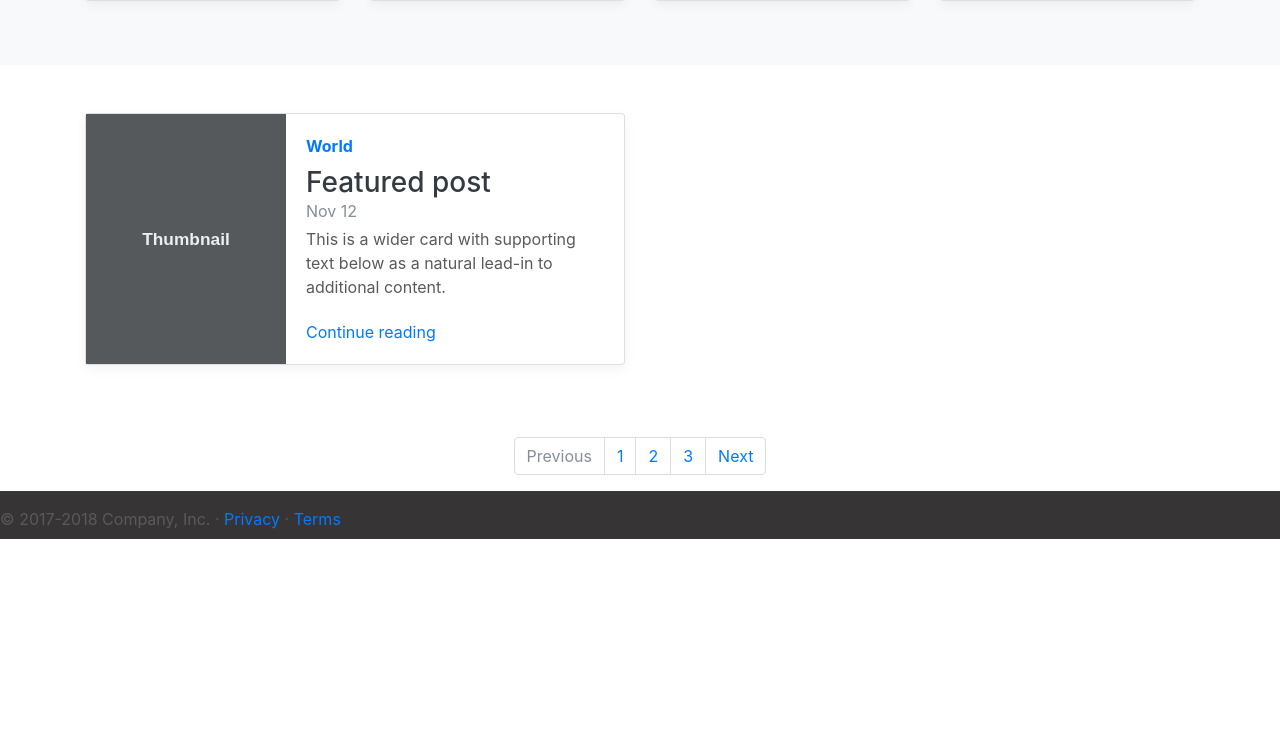
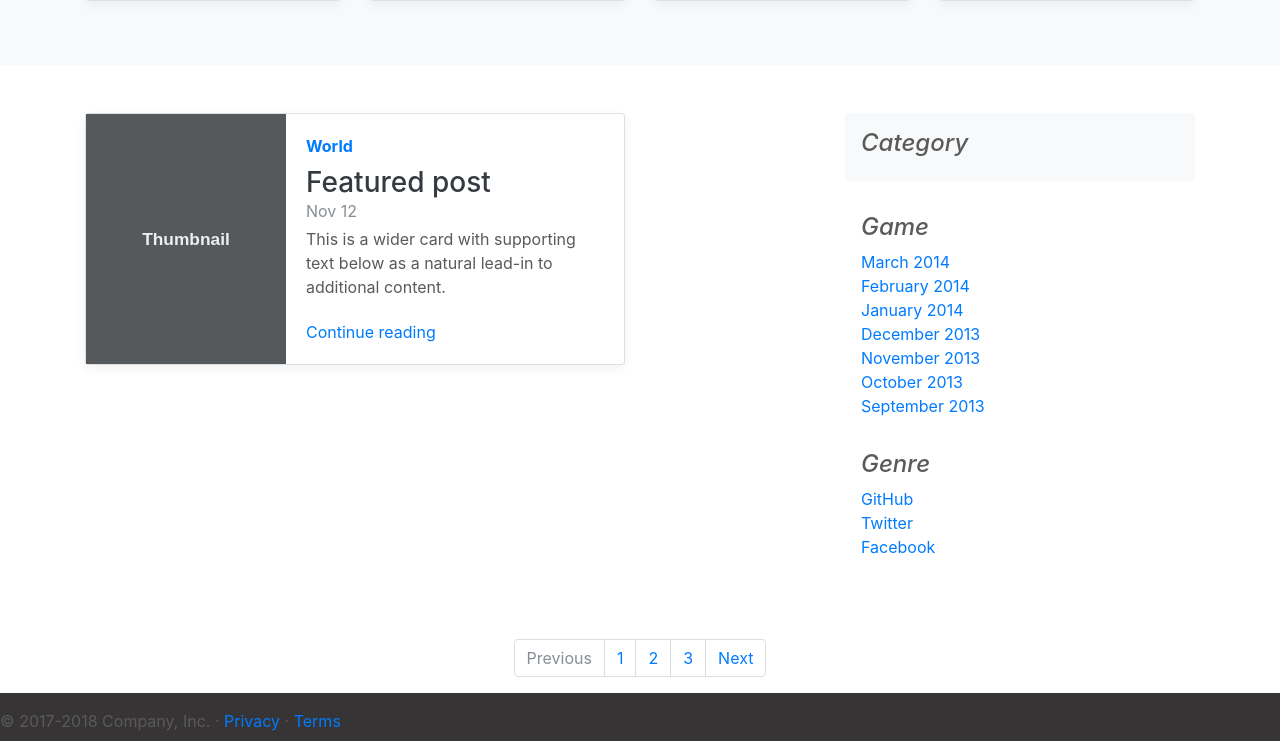
Before and after one commit to aditgege/Game.in, a PHP site: page / in a window 1280 px wide. Shown: the part 1138-1879 px from the top of the page. Before the commit the page ends 1677 px from the top, so only its background shows below. Run offline with PHP 8.4, Linux system fonts and the light colour scheme.

Commit message:
final index

```diff
--- a/Views/v_index.php
+++ b/Views/v_index.php
@@ -143,13 +143,11 @@
       </div>
       <div class="">
         <div class="container ">
-
           <div class="row mb-2 my-5">
             <div class="col-md-6">
               <div class="card flex-md-row mb-4 box-shadow h-md-250">
 
                 <img class="card-img-right flex-auto d-none d-md-block" data-src="holder.js/200x250?theme=thumb" alt="Card image cap">
-
                 <div class="card-body d-flex flex-column align-items-start">
                   <strong class="d-inline-block mb-2 text-primary">World</strong>
                   <h3 class="mb-0">
@@ -161,13 +159,34 @@
                 </div>
               </div>
             </div>
+            <aside class="col-md-4 blog-sidebar ml-auto">
+              <div class="p-3 mb-3 bg-light rounded">
+                <h4 class="font-italic">Category</h4>
+              </div>
+              <div class="p-3">
+                <h4 class="font-italic">Game</h4>
+                <ol class="list-unstyled mb-0">
+                  <li><a href="#">March 2014</a></li>
+                  <li><a href="#">February 2014</a></li>
+                  <li><a href="#">January 2014</a></li>
+                  <li><a href="#">December 2013</a></li>
+                  <li><a href="#">November 2013</a></li>
+                  <li><a href="#">October 2013</a></li>
+                  <li><a href="#">September 2013</a></li>
+                </ol>
+              </div>
+              <div class="p-3">
+                <h4 class="font-italic">Genre</h4>
+                <ol class="list-unstyled">
+                  <li><a href="#">GitHub</a></li>
+                  <li><a href="#">Twitter</a></li>
+                  <li><a href="#">Facebook</a></li>
+                </ol>
+              </div>
+            </aside>
           </div>
 
-
-
-
-<!-- pagination -->
-
+          <!-- pagination -->
           <nav aria-label="Page navigation example">
             <ul class="pagination justify-content-center">
               <li class="page-item disabled">
```
